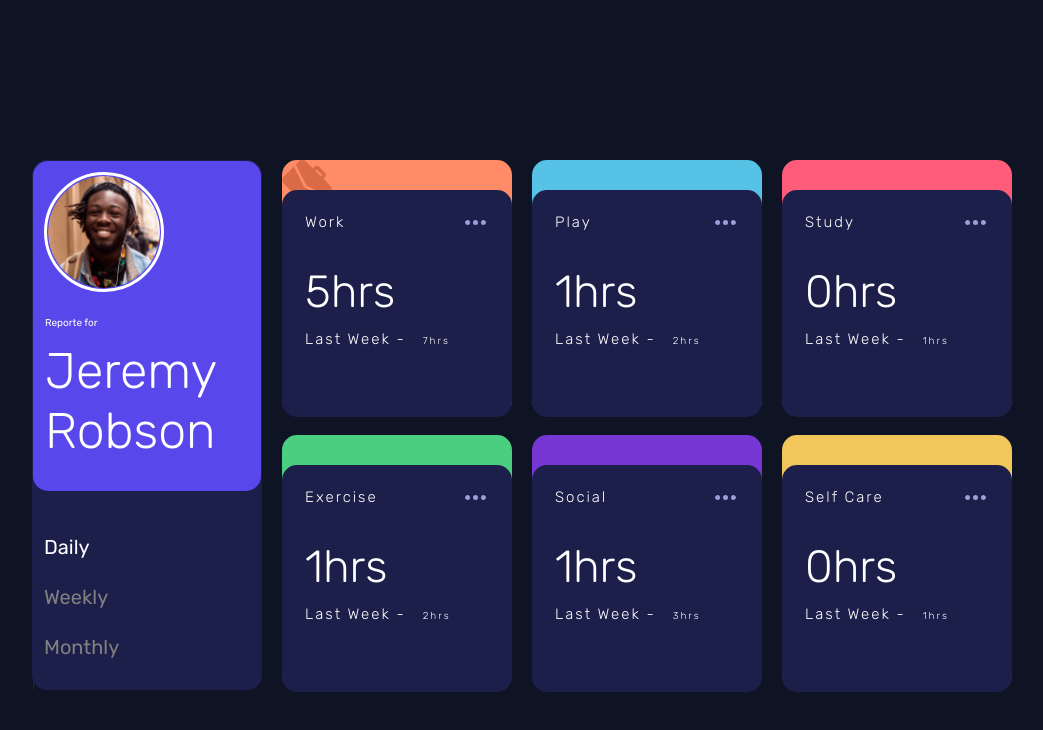
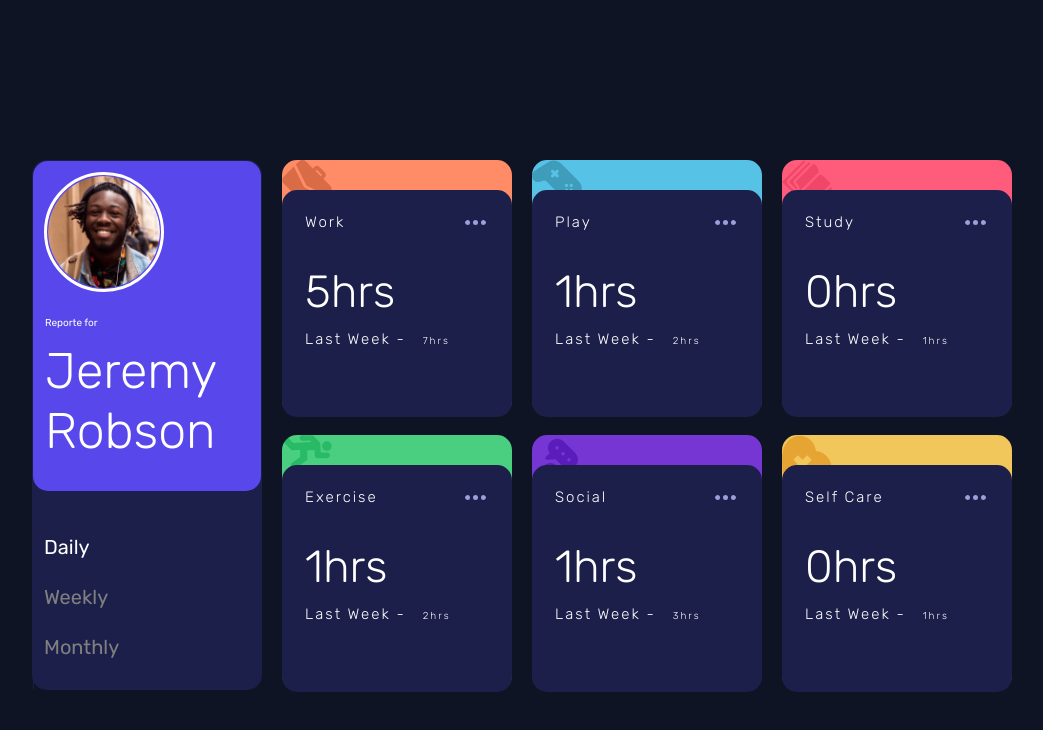
Before and after one commit to mehradmo/Time-tracking-dashboard.gihub.io, a plain HTML site: page index.html in a window 1280 px wide. Shown: the whole page, without its empty margins (118-1161 px from the left). Drawn offline with Linux system fonts and the light colour scheme.

Commit message:
Update styles.css

```diff
--- a/design/styles.css
+++ b/design/styles.css
@@ -128,7 +128,7 @@ body {
 }
 
 .container .play {
-      background: url(images/icon-play.svg);
+      background: url(../images/icon-play.svg);
       background-repeat: no-repeat;
       padding: 0;
       padding-top: 30px;
@@ -137,7 +137,7 @@ body {
 }
 
 .container .study {
-      background: url(images/icon-study.svg);
+      background: url(../images/icon-study.svg);
       background-repeat: no-repeat;
       padding: 0;
       padding-top: 30px;
@@ -146,7 +146,7 @@ body {
 }
 
 .container .exercise {
-      background: url(images/icon-exercise.svg);
+      background: url(../images/icon-exercise.svg);
       background-repeat: no-repeat;
       padding: 0;
       padding-top: 30px;
@@ -155,7 +155,7 @@ body {
 }
 
 .container .social {
-      background: url(images/icon-social.svg);
+      background: url(../images/icon-social.svg);
       background-repeat: no-repeat;
       padding: 0;
       padding-top: 30px;
@@ -164,7 +164,7 @@ body {
 }
 
 .container .selfCare {
-      background: url(images/icon-self-care.svg);
+      background: url(../images/icon-self-care.svg);
       background-repeat: no-repeat;
       padding: 0;
       padding-top: 30px;
```
